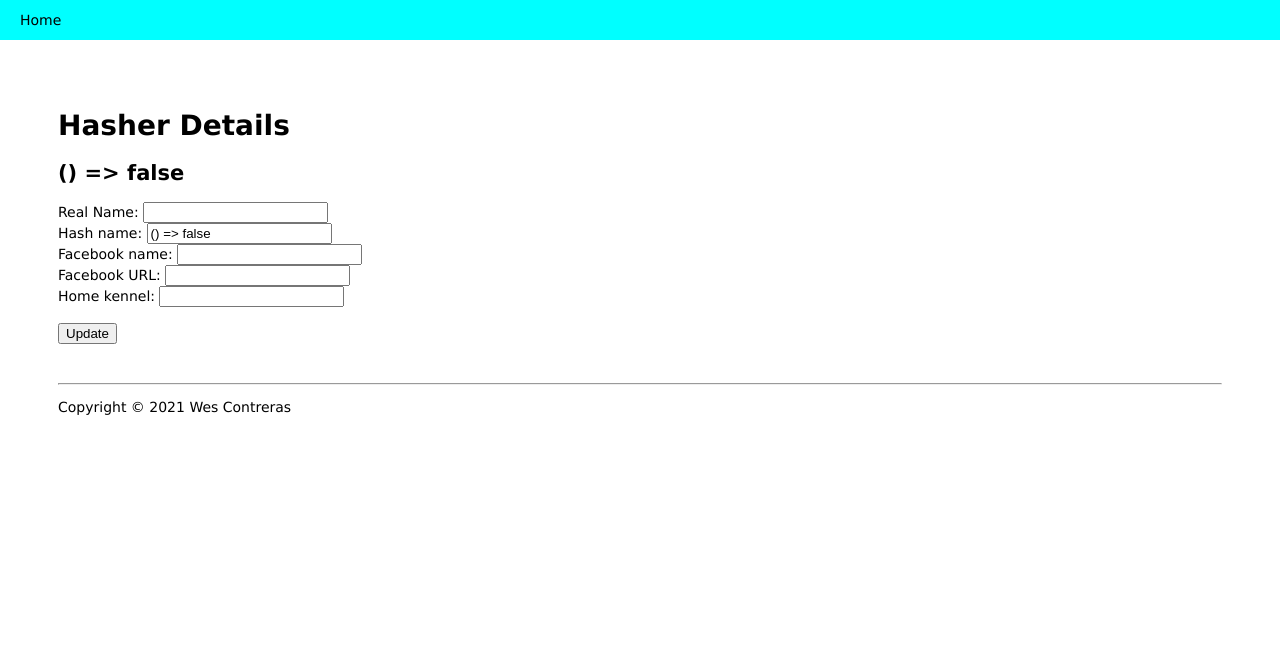
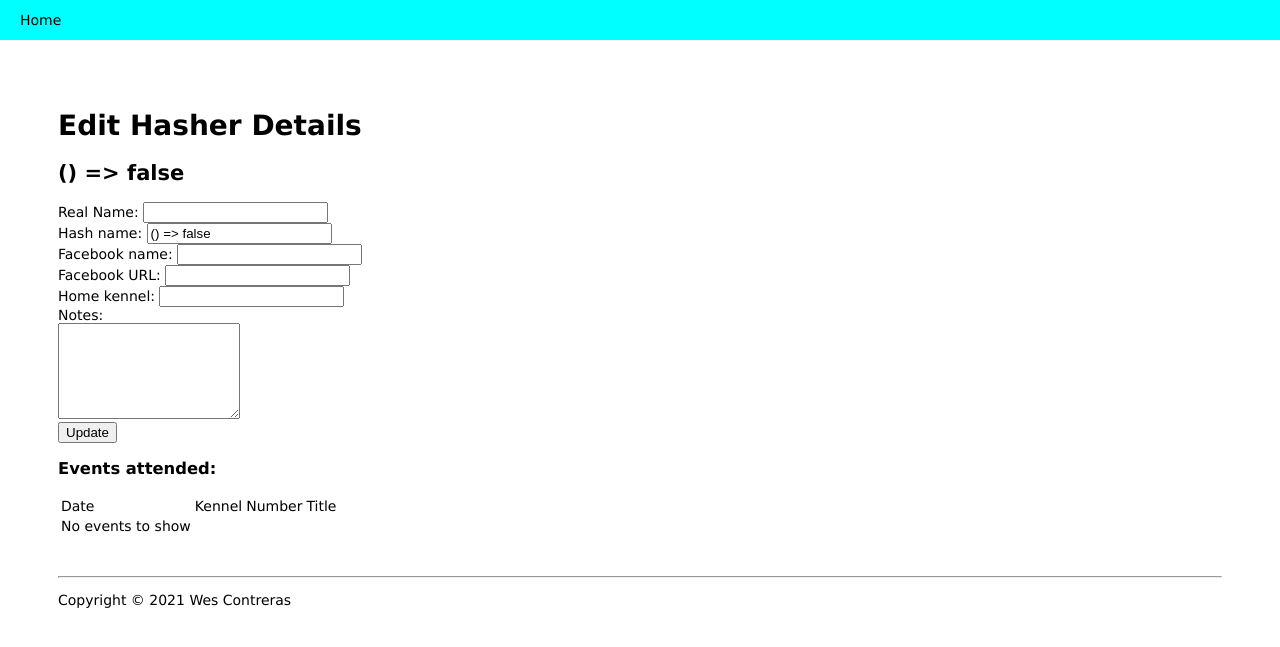
Before and after one commit to wescpdx/orderh3, a Node project: template views/pages/detail/hasher.ejs in a window 1280 px wide. Shown: the top 647 px of the page. Run offline with Node 20 templates, Linux system fonts and the light colour scheme; the template is opened without the code that fills it, so the values that code supplies are empty; some libraries are stand-ins or nearby versions.

Commit message:
Add event list to hasher edit form

```diff
--- a/views/pages/detail/hasher.ejs
+++ b/views/pages/detail/hasher.ejs
@@ -10,27 +10,11 @@
 </header>
 
 <main>
-  <h1>Hasher Details</h1>
-  <h2><%= hasher.hash_name %></h2>
 
-  <form target="_self" method="post">
-    <label for="real_name">Real Name:</label>
-    <input type="text" id="real_name" name="real_name" value="<%= hasher.real_name %>" />
-    <br>
-    <label for="hash_name">Hash name:</label>
-    <input type="text" id="hash_name" name="hash_name" value="<%= hasher.hash_name %>" />
-    <br>
-    <label for="fb_name">Facebook name:</label>
-    <input type="text" id="fb_name" name="fb_name" value="<%= hasher.fb_name %>" />
-    <br>
-    <label for="fb_url">Facebook URL:</label>
-    <input type="text" id="fb_url" name="fb_url" value="<%= hasher.fb_url %>" />
-    <br>
-    <label for="kennel">Home kennel:</label>
-    <input type="text" id="kennel" name="kennel" value="<%= hasher.kennel %>" />
-    <br><br>
-    <input type="submit" value="Update" />
-  </form>
+  <%- include('../../partials/hasher-edit-form'); %>
+
+  <%- include('../../partials/hasher-event-list'); %>
+
 
 </main>
 
--- a/views/modals/hasher.ejs
+++ b/views/partials/hasher-edit-form.ejs
@@ -1,9 +1,9 @@
 
-<div id="edit_hasher_modal">
+<div id="edit_hasher_form">
   <h1>Edit Hasher Details</h1>
   <h2><%= hasher.hash_name %></h2>
 
-  <form id="edit_hasher_form" action="">
+  <form id="edit_hasher_form" target="_self" method="post">
     <div class="input_box">
       <label for="real_name">Real Name:</label>
       <input type="text" id="real_name" name="real_name" value="<%= hasher.real_name %>" />
@@ -24,6 +24,10 @@
       <label for="kennel">Home kennel:</label>
       <input type="text" id="kennel" name="kennel" value="<%= hasher.kennel %>" />
     </div>
+    <div class="input_box">
+      <label for="notes">Notes:</label><br>
+      <textarea rows="6" id="notes" name="notes"><%= hasher.notes %></textarea>
+    </div>
     <input id="edit_hasher_submit" type="submit" value="Update" />
   </form>
 
--- /dev/null
+++ b/views/partials/hasher-event-list.ejs
@@ -0,0 +1,26 @@
+
+<div id="edit_event_list">
+  <h3>Events attended:</h3>
+  <table>
+    <tr class="list_header">
+      <td>Date</td>
+      <td>Kennel</td>
+      <td>Number</td>
+      <td>Title</td>
+    </tr>
+  <% if (hasher.events && hasher.events.length > 0) { %>
+    <% for (let i=0, l=hasher.events.length; i < l; i++) { %>
+      <tr class="list_item">
+        <td><%= hasher.events[i].ev_date.toDateString() %></td>
+        <td><%= hasher.events[i].kennel %></td>
+        <td><%= hasher.events[i].number %></td>
+        <td><%= hasher.events[i].title %></td>
+      </tr>
+    <% } %>
+  <% } else { %>
+    <tr>
+      <td>No events to show</td>
+    </tr>
+  <% } %>
+  </table>
+</div>
```
Also changed, not shown: bin/h3db.js (+28 -2 lines), public/javascripts/form_hasher.js (added, +16 -0 lines), routes/api/hasher.js (+19 -8 lines), routes/detail.js (+5 -2 lines).
